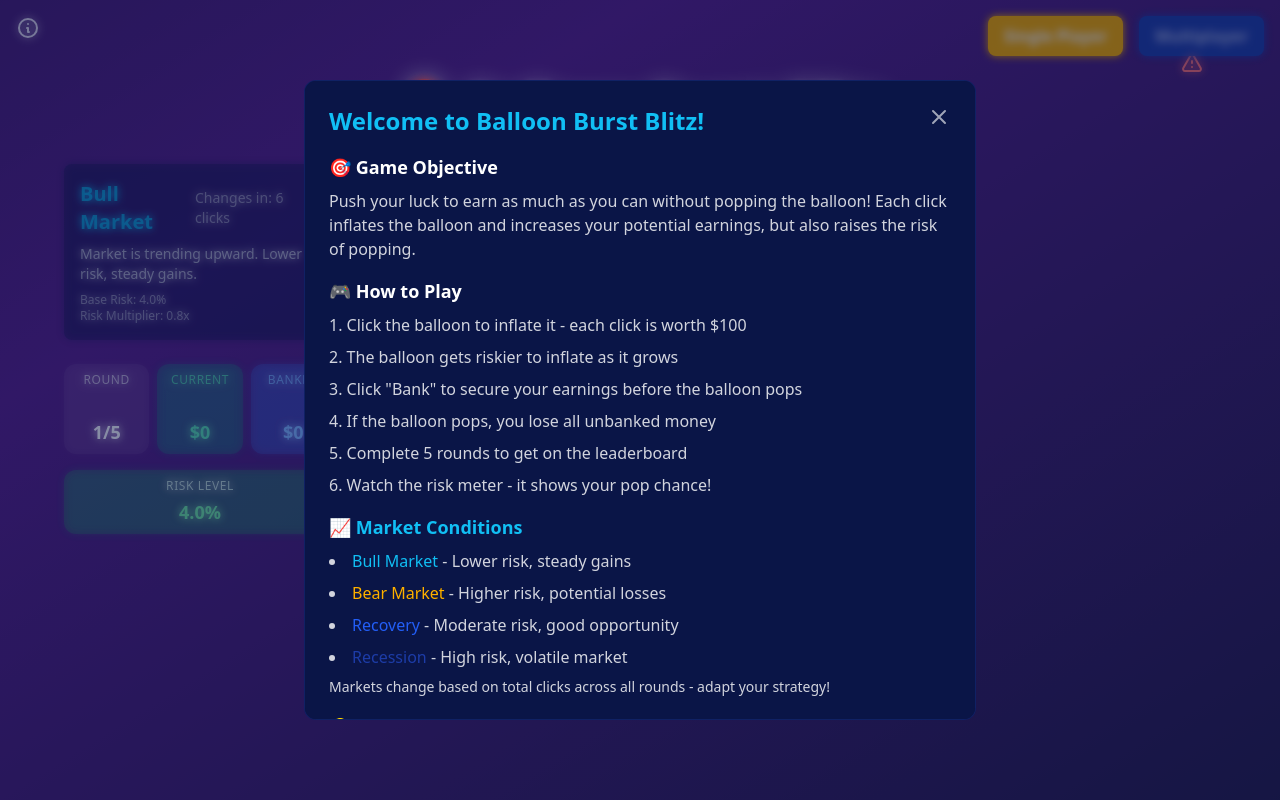
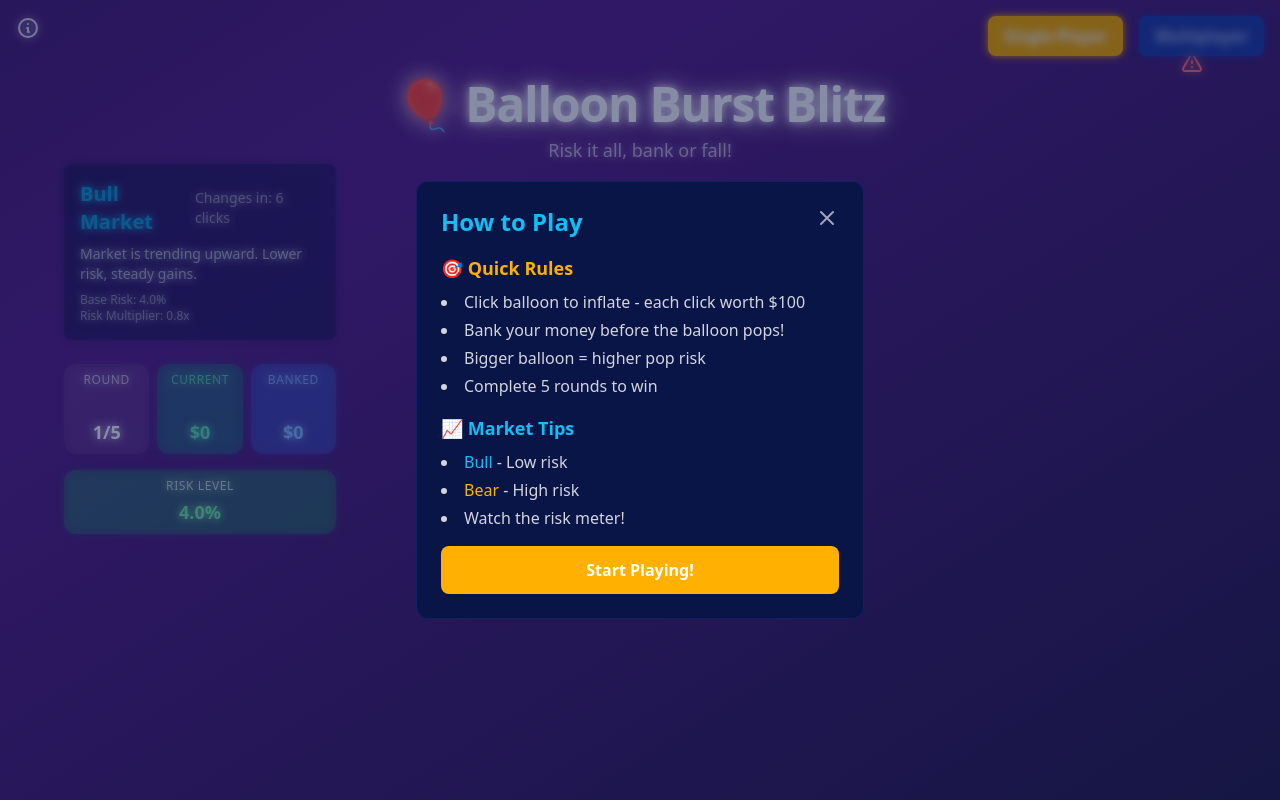
Before and after one commit to davidpm1021/balloon-pop, a React (Vite) app: page / in a window 1280 px wide. Built offline with nearby package versions, Linux system fonts and the light colour scheme.

Commit message:
ui: simplify instructions modal for better visibility

```diff
--- a/src/components/InstructionsModal.jsx
+++ b/src/components/InstructionsModal.jsx
@@ -32,9 +32,9 @@ export function InstructionsModal() {
 
       {isOpen && (
         <div className="fixed inset-0 bg-[#0b1541]/50 backdrop-blur-sm flex items-center justify-center p-4 z-50">
-          <div className="bg-[#0b1541] rounded-xl p-6 max-w-2xl w-full max-h-[80vh] overflow-y-auto relative border border-[#1f3b9b]/30">
+          <div className="bg-[#0b1541] rounded-xl p-6 max-w-md w-full relative border border-[#1f3b9b]/30">
             <div className="flex justify-between items-start mb-4">
-              <h2 className="text-2xl font-bold text-[#1db8e8]">Welcome to Balloon Burst Blitz!</h2>
+              <h2 className="text-2xl font-bold text-[#1db8e8]">How to Play</h2>
               <button
                 onClick={handleClose}
                 className="text-white/60 hover:text-white"
@@ -48,62 +48,30 @@ export function InstructionsModal() {
 
             <div className="space-y-4 text-white/80">
               <section>
-                <h3 className="text-lg font-semibold text-white mb-2">🎯 Game Objective</h3>
-                <p>
-                  Push your luck to earn as much as you can without popping the balloon! Each click inflates the balloon and increases your potential earnings, but also raises the risk of popping.
-                </p>
+                <h3 className="text-lg font-semibold text-[#f4ad00] mb-2">🎯 Quick Rules</h3>
+                <ul className="list-disc list-inside space-y-1">
+                  <li>Click balloon to inflate - each click worth $100</li>
+                  <li>Bank your money before the balloon pops!</li>
+                  <li>Bigger balloon = higher pop risk</li>
+                  <li>Complete 5 rounds to win</li>
+                </ul>
               </section>
 
               <section>
-                <h3 className="text-lg font-semibold text-white mb-2">🎮 How to Play</h3>
-                <ol className="list-decimal list-inside space-y-2">
-                  <li>Click the balloon to inflate it - each click is worth $100</li>
-                  <li>The balloon gets riskier to inflate as it grows</li>
-                  <li>Click "Bank" to secure your earnings before the balloon pops</li>
-                  <li>If the balloon pops, you lose all unbanked money</li>
-                  <li>Complete 5 rounds to get on the leaderboard</li>
-                  <li>Watch the risk meter - it shows your pop chance!</li>
-                </ol>
-              </section>
-
-              <section>
-                <h3 className="text-lg font-semibold text-[#1db8e8] mb-2">📈 Market Conditions</h3>
-                <ul className="list-disc list-inside space-y-2">
-                  <li><span className="text-[#1db8e8]">Bull Market</span> - Lower risk, steady gains</li>
-                  <li><span className="text-[#f4ad00]">Bear Market</span> - Higher risk, potential losses</li>
-                  <li><span className="text-[#275ce4]">Recovery</span> - Moderate risk, good opportunity</li>
-                  <li><span className="text-[#1f3b9b]">Recession</span> - High risk, volatile market</li>
-                </ul>
-                <p className="mt-2 text-sm">Markets change based on total clicks across all rounds - adapt your strategy!</p>
-              </section>
-
-              <section>
-                <h3 className="text-lg font-semibold text-white mb-2">💡 Pro Tips</h3>
-                <ul className="list-disc list-inside space-y-2">
-                  <li>The screen shakes more as risk increases</li>
-                  <li>Bank early in high-risk markets</li>
-                  <li>Take bigger risks during bull markets</li>
-                  <li>Watch for market transitions</li>
+                <h3 className="text-lg font-semibold text-[#1db8e8] mb-2">📈 Market Tips</h3>
+                <ul className="list-disc list-inside space-y-1">
+                  <li><span className="text-[#1db8e8]">Bull</span> - Low risk</li>
+                  <li><span className="text-[#f4ad00]">Bear</span> - High risk</li>
+                  <li>Watch the risk meter!</li>
                 </ul>
               </section>
 
-              <div className="flex items-center justify-between pt-4 mt-4 border-t border-white/10">
-                <label className="flex items-center space-x-2 text-sm cursor-pointer">
-                  <input
-                    type="checkbox"
-                    checked={neverShowAgain}
-                    onChange={(e) => setNeverShowAgain(e.target.checked)}
-                    className="rounded border-white/20 bg-white/10 text-blue-500 focus:ring-blue-500"
-                  />
-                  <span>Don't show again</span>
-                </label>
-                <button
-                  onClick={handleClose}
-                  className="px-4 py-2 bg-[#1f3b9b] hover:bg-[#275ce4] text-white rounded-lg transition-colors"
-                >
-                  Let's Play!
-                </button>
-              </div>
+              <button
+                onClick={handleClose}
+                className="w-full py-3 bg-[#f4ad00] hover:bg-[#1db8e8] text-white font-bold rounded-lg transition-colors duration-200 mt-4"
+              >
+                Start Playing!
+              </button>
             </div>
           </div>
         </div>
```
